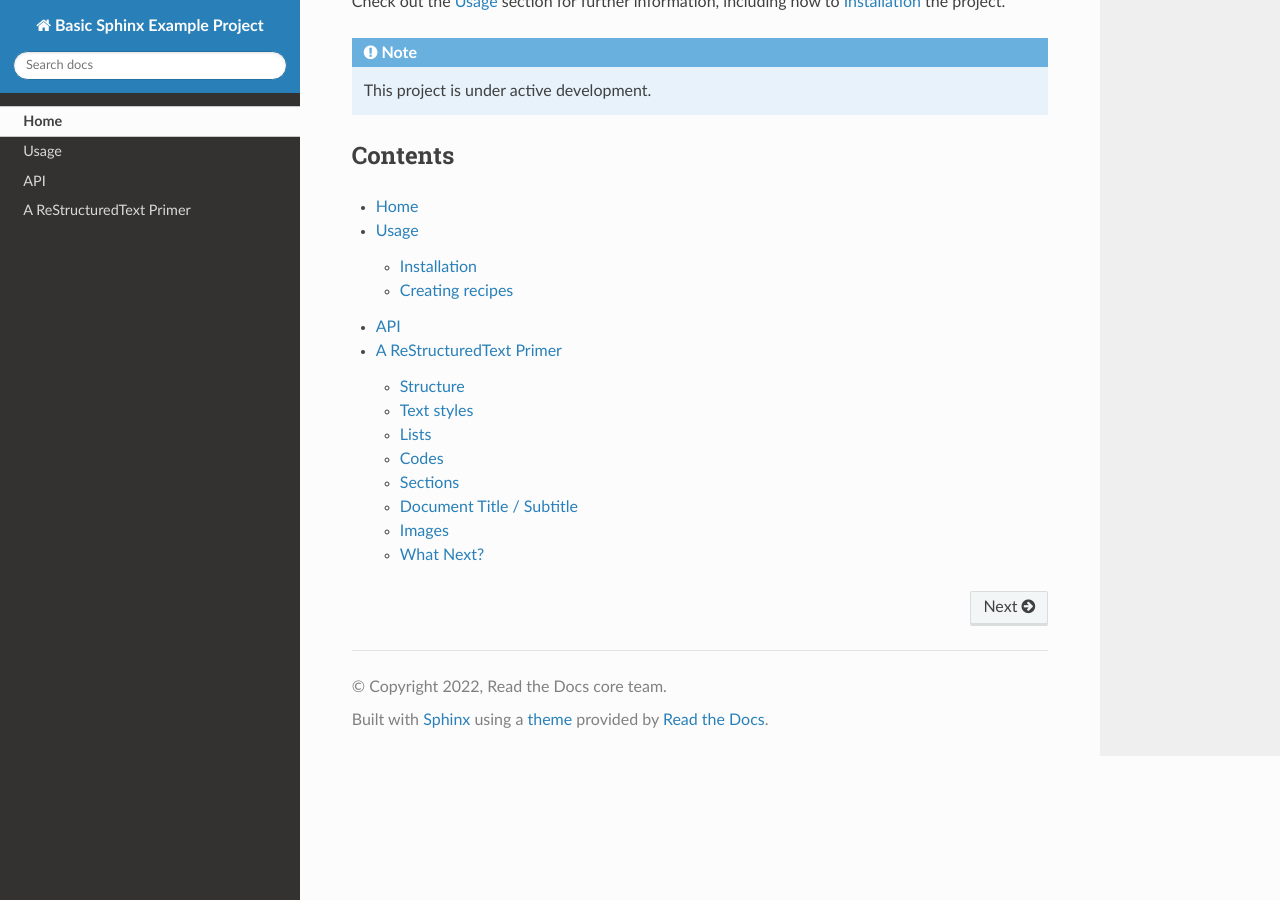
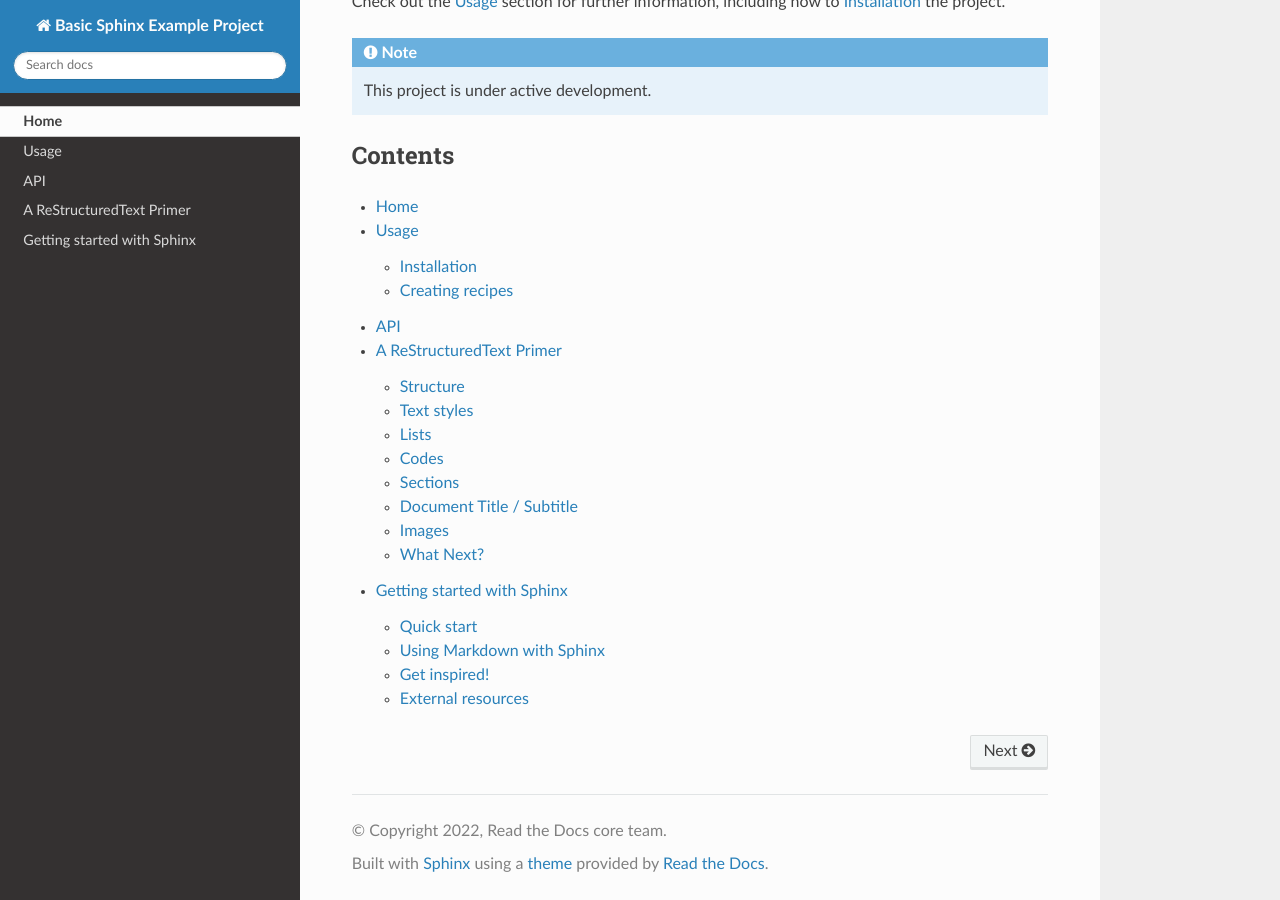
Before and after one commit to LuYF-Lemon-love/-susu-sphinx-notes, a Sphinx documentation site: the page built from docs/index.rst, in a window 1280 px wide and 900 px high, scrolled down 2548 px. Built offline with Sphinx 7.4.7 and the Read the Docs theme 2.0.0, drawn with Linux system fonts in a browser that asks for light colours; some of the changed lines change nothing that is shown.

Commit message:
add code.

```diff
--- /dev/null
+++ b/docs/002-getting-started-with-sphinx.rst
@@ -0,0 +1,121 @@
+Getting started with Sphinx
+===========================
+
+源教程地址: https://docs.readthedocs.io/en/stable/intro/getting-started-with-sphinx.html .
+
+.. meta::
+   :description lang=en: Get started writing technical documentation with Sphinx and publishing to Read the Docs.
+
+Sphinx is a powerful documentation generator that
+has many great features for writing technical documentation including:
+
+* Generate web pages, printable PDFs, documents for e-readers (ePub),
+  and more all from the same sources
+* You can use reStructuredText or **Markdown**
+  to write documentation
+* An extensive system of cross-referencing code and documentation
+* Syntax highlighted code samples
+* A vibrant ecosystem of first and third-party :doc:`extensions <sphinx:usage/extensions/index>`
+
+If you want to learn more about how to create your first Sphinx project, read on.
+If you are interested in exploring the Read the Docs platform using an already existing Sphinx project,
+check out `Read the Docs tutorial <https://docs.readthedocs.io/en/stable/tutorial/index.html>`_ .
+
+Quick start
+-----------
+
+.. seealso:: If you already have a Sphinx project, check out our `Importing your documentation <https://docs.readthedocs.io/en/stable/intro/import-guide.html>`_ guide.
+
+Assuming you have Python already, :doc:`install Sphinx <sphinx:usage/installation>`:
+
+.. prompt:: bash $
+
+    pip install sphinx
+
+Create a directory inside your project to hold your docs:
+
+.. prompt:: bash $
+
+    cd /path/to/project
+    mkdir docs
+
+Run ``sphinx-quickstart`` in there:
+
+.. prompt:: bash $
+
+    cd docs
+    sphinx-quickstart
+
+This quick start will walk you through creating the basic configuration; in most cases, you
+can just accept the defaults. When it's done, you'll have an ``index.rst``, a
+``conf.py`` and some other files. Add these to revision control.
+
+Now, edit your ``index.rst`` and add some information about your project.
+Include as much detail as you like (refer to the :doc:`reStructuredText syntax <sphinx:usage/restructuredtext/basics>`
+or `this template`_ if you need help). Build them to see how they look:
+
+.. prompt:: bash $
+
+    make html
+
+Your ``index.rst`` has been built into ``index.html``
+in your documentation output directory (typically ``_build/html/index.html``).
+Open this file in your web browser to see your docs.
+
+.. figure:: /_static/images/first-steps/sphinx-hello-world.png
+   :figwidth: 500px
+   :align: center
+
+   Your Sphinx project is built
+
+Edit your files and rebuild until you like what you see, then commit your changes and push to your public repository.
+Once you have Sphinx documentation in a public repository, you can start using Read the Docs
+by :doc:`importing your docs </intro/import-guide>`.
+
+.. warning::
+
+   We strongly recommend to :doc:`pin the Sphinx version </guides/reproducible-builds>`
+   used for your project to build the docs to avoid potential future incompatibilities.
+
+.. _this template: https://www.writethedocs.org/guide/writing/beginners-guide-to-docs/#id1
+
+Using Markdown with Sphinx
+--------------------------
+
+You can use `Markdown using MyST`_ and reStructuredText in the same Sphinx project.
+We support this natively on Read the Docs, and you can do it locally:
+
+.. prompt:: bash $
+
+    pip install myst-parser
+
+Then in your ``conf.py``:
+
+.. code-block:: python
+
+   extensions = ["myst_parser"]
+
+You can now continue writing your docs in ``.md`` files and it will work with Sphinx.
+Read the `Getting started with MyST in Sphinx`_ docs for additional instructions.
+
+.. _Getting started with MyST in Sphinx: https://myst-parser.readthedocs.io/en/latest/sphinx/intro.html
+.. _Markdown using MyST: https://myst-parser.readthedocs.io/en/latest/using/intro.html
+
+
+Get inspired!
+-------------
+
+You might learn more and find the first ingredients for starting your own documentation project by looking at :doc:`/examples` - view live example renditions and copy & paste from the accompanying source code.
+
+
+External resources
+------------------
+
+Here are some external resources to help you learn more about Sphinx.
+
+* `Sphinx documentation`_
+* :doc:`RestructuredText primer <sphinx:usage/restructuredtext/basics>`
+* `An introduction to Sphinx and Read the Docs for technical writers`_
+
+.. _Sphinx documentation: https://www.sphinx-doc.org/
+.. _An introduction to Sphinx and Read the Docs for technical writers: https://www.ericholscher.com/blog/2016/jul/1/sphinx-and-rtd-for-writers/
--- a/docs/index.rst
+++ b/docs/index.rst
@@ -24,3 +24,4 @@ Contents
    usage
    api
    001-A-ReStructuredText-Primer
+   002-getting-started-with-sphinx
```
